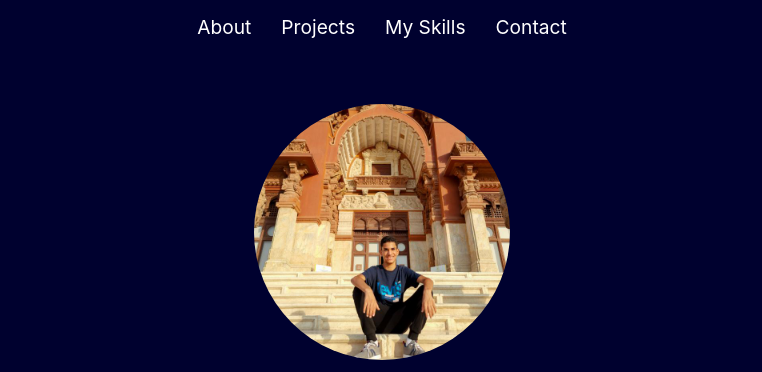
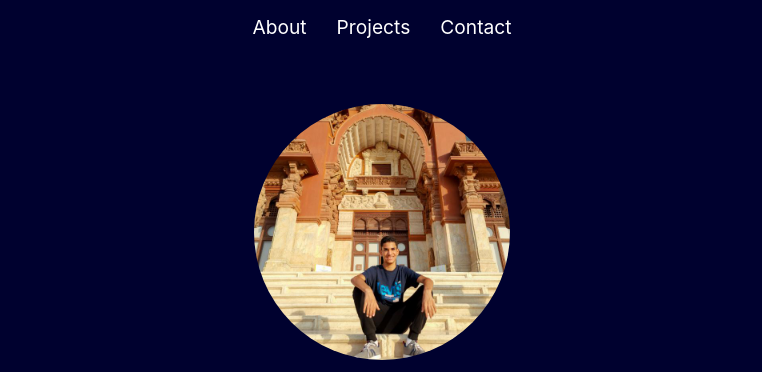
Before and after one commit to Ahmoty/porfolio, a plain HTML site: page index.html in a window 1280 px wide. Shown: the top 372 px of the page, without its empty margins (258-1020 px from the left). Drawn offline with Linux system fonts and the light colour scheme.

Commit message:
Update index.html

```diff
--- a/index.html
+++ b/index.html
@@ -15,7 +15,6 @@
         <ul>
             <li><a id="active-tab" href="index.html">About</a></li>
             <li><a href="#project-header">Projects</a></li>
-            <li><a href="#project-header">My Skills</a></li>
             <li><a href="#contact-header">Contact</a></li>
         </ul>
     </nav>
```
